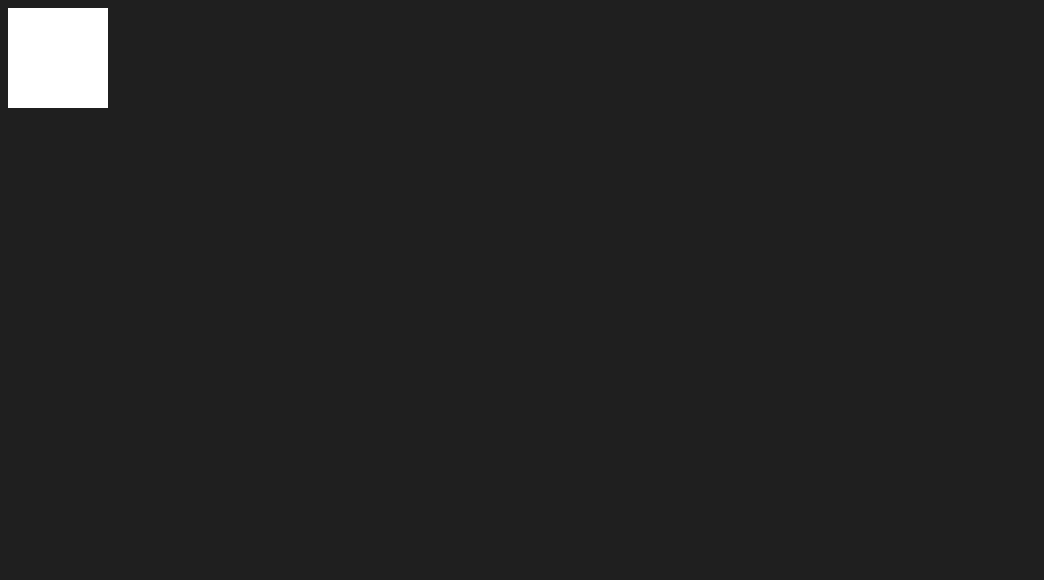
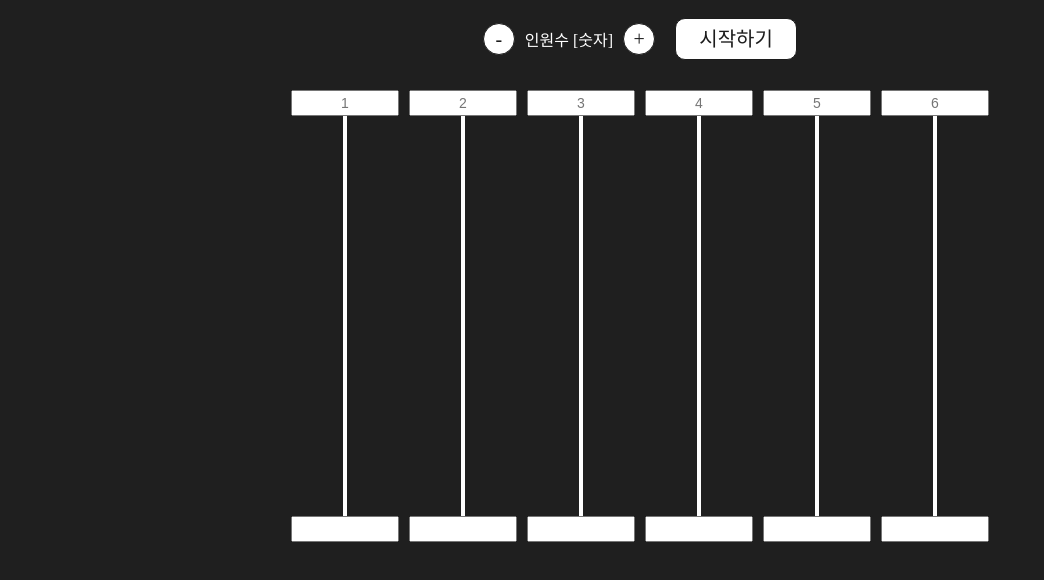
Before and after one commit to Hallowgate/navia, a plain HTML site: page html/ladder.html in a window 1280 px wide. Shown: the whole page, without its empty margins (0-1044 px from the left). Drawn offline with nearby package versions, Linux system fonts and the light colour scheme.

Commit message:
2025/11/20

```diff
--- a/css/index.css
+++ b/css/index.css
@@ -1,6 +1,8 @@
 body {
   background-color: #1f1f1f;
   color: #ffffff;
+  user-select: none;   /* 텍스트 선택 방지 */
+  -webkit-user-drag: none; /* 이미지 드래그 방지 (크롬/사파리) */
 }
 
 .nav {
@@ -19,10 +21,10 @@ body {
 .nav_box {
   height: 80px;
   display: flex;
-  align-items : center;
+  align-items: center;
   justify-content: center;
-  border-top:1px solid #777777;
-  border-bottom:1px solid #777777;
+  border-top: 1px solid #777777;
+  border-bottom: 1px solid #777777;
 }
 
 .nav_btn {
@@ -37,12 +39,99 @@ body {
   cursor: pointer;
 }
 
- .nav_btn:hover{
+.nav_btn:hover {
   background-color: #2f2f2f;
 }
 
-.test {
+.main_screen {
+  margin-top: 20px;
+}
+
+
+
+
+
+/* 사다리타기 */
+.ladder_txt_box,
+.ladder_bar_box {
+  display: flex;
+  justify-content: center;
+  align-items: center;
+  margin: 0px 5px 0px 5px;
+}
+
+.ladder_txt {
   width: 100px;
-  height: 100px;
+  text-align: center;
+  font-size: 14px;
+  height: 20px;
+  line-height: 20px;
+  margin: 0px 5px 0px 5px;
+}
+
+.ladder_txt:focus {
+  outline: none;
+  box-shadow: none;
+}
+
+.ladder_bar {
+  width: 4px;
+  height: 400px;
   background-color: #ffffff;
 }
+
+.ladder_side {
+  width: 114px;
+  /* border: 1px solid #ffffff; */
+}
+
+.option_bar {
+  display: flex;
+  justify-content: center;
+  align-items: center;
+  margin-bottom: 20px;
+}
+
+.count_box {
+  display: flex;
+  justify-content: center;
+  align-items: center;
+}
+
+.count_down_btn,
+.count_up_btn {
+  width: 30px;
+  height: 30px;
+  line-height: 30px;
+  color: #1c1c1c;
+  font-size: 20px;
+  background-color: #ffffff;
+  text-align: center;
+  border: 1px solid #1c1c1c;
+  border-radius: 30px;
+  margin: 10px;
+  cursor: pointer;
+}
+
+.count_down_btn:hover,
+.count_up_btn:hover {
+  background-color: #dedede;
+}
+
+.start_btn {
+  width: 120px;
+  height: 40px;
+  line-height: 40px;
+  color: #1c1c1c;
+  font-size: 20px;
+  background-color: #ffffff;
+  text-align: center;
+  border: 1px solid #1c1c1c;
+  border-radius: 10px;
+  margin: 10px;
+  cursor: pointer;
+}
+
+.start_btn:hover {
+  background-color: #dedede;
+}
--- a/html/ladder.html
+++ b/html/ladder.html
@@ -5,13 +5,47 @@
     <meta charset="UTF-8">
     <title>Test</title>
     <script src="https://code.jquery.com/jquery-3.6.0.min.js"></script>
+    <script src="../js/index.js"></script>
     <link rel="stylesheet" href="../css/index.css">
-    <link rel="stylesheet" href="../js/index.js">
 </head>
 
 <body>
-    <div class="test">
-
+    <div class="option_bar">
+        <div class="count_box">
+            <div class="count_down_btn">-</div>
+            <div class="count">인원수 [숫자]</div>
+            <div class="count_up_btn">+</div>
+        </div>
+        <div class="start_btn">시작하기</div>
+    </div>
+    <div class="ladder_txt_box">
+        <input type="text" class="ladder_txt" placeholder="1">
+        <input type="text" class="ladder_txt" placeholder="2">
+        <input type="text" class="ladder_txt" placeholder="3">
+        <input type="text" class="ladder_txt" placeholder="4">
+        <input type="text" class="ladder_txt" placeholder="5">
+        <input type="text" class="ladder_txt" placeholder="6">
+    </div>
+    <div class="ladder_bar_box">
+        <div class="ladder_bar"></div>
+        <div class="ladder_side"></div>
+        <div class="ladder_bar"></div>
+        <div class="ladder_side"></div>
+        <div class="ladder_bar"></div>
+        <div class="ladder_side"></div>
+        <div class="ladder_bar"></div>
+        <div class="ladder_side"></div>
+        <div class="ladder_bar"></div>
+        <div class="ladder_side"></div>
+        <div class="ladder_bar"></div>
+    </div>
+    <div class="ladder_txt_box">
+        <input type="text" class="ladder_txt">
+        <input type="text" class="ladder_txt">
+        <input type="text" class="ladder_txt">
+        <input type="text" class="ladder_txt">
+        <input type="text" class="ladder_txt">
+        <input type="text" class="ladder_txt">
     </div>
 </body>
 
--- a/js/index.js
+++ b/js/index.js
@@ -2,6 +2,8 @@ $(document).ready(function(){
     start();
     eventBind();
 });
+
+var count = 5;
 
 function start() {
     $(".main_screen").load("html/ladder.html");
@@ -24,4 +26,19 @@ function eventBind() {
         $(".main_screen").load("html/dice.html");
     });
 
+    // $(".count_down_btn").click(function() {
+    // });
+
+    // $(".count_up_btn").click(function() {
+    // });
+
+
+    // 세로 막대 위의 텍스트 상자에는 기본적으로 placeholder를 통해 숫자를 입력해두고 그대로 진행 할 경우는 숫자가 value로 변경
+    // 세로 막대 밑의 텍스트 상자에는 기본적으로는 value 값이 없음 (미입력시 : 결과 때 이어진 막대의 value를 그대로 입력해 줌)
+    // 세로 막대 밑의 텍스트 상자에는 당첨자 수를 체크해서 넣어주는 시스템 추가 (나중에 추가)
+    // 사다리의 세로 막대의 갯수는 10개까지로 지정
+    // 사다리 세로 막대는 사용자가 설정한 갯수 만큼 생성
+    // 사다리 가로 선 총 갯수 (세로막대 수 *5) +-1
+    // 가로 선은 같은 위치에 그어질 수 없음
+    // 두 막대 사이의 가로 선의 갯수는 최종적으로 4개~8개 사이로만 가능
 };
```
Also changed, not shown: index.html (+1 -1 lines). Lines whose indentation alone changed are shown as unchanged.
